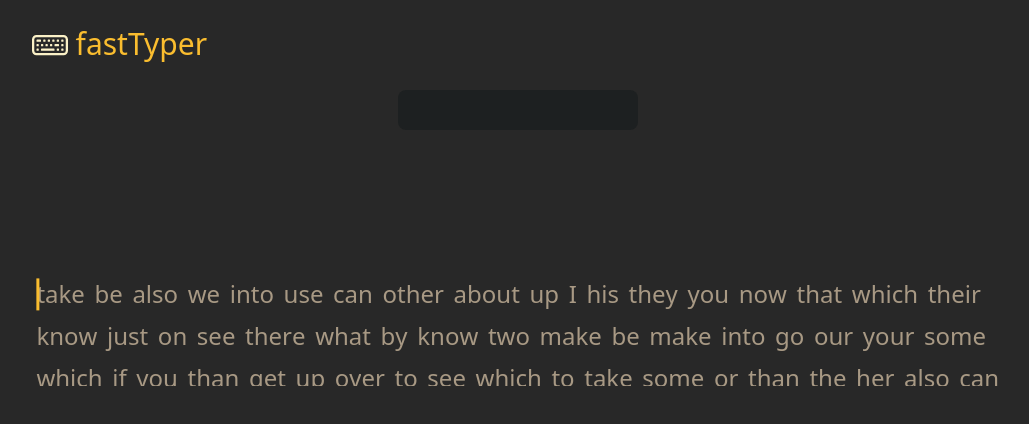
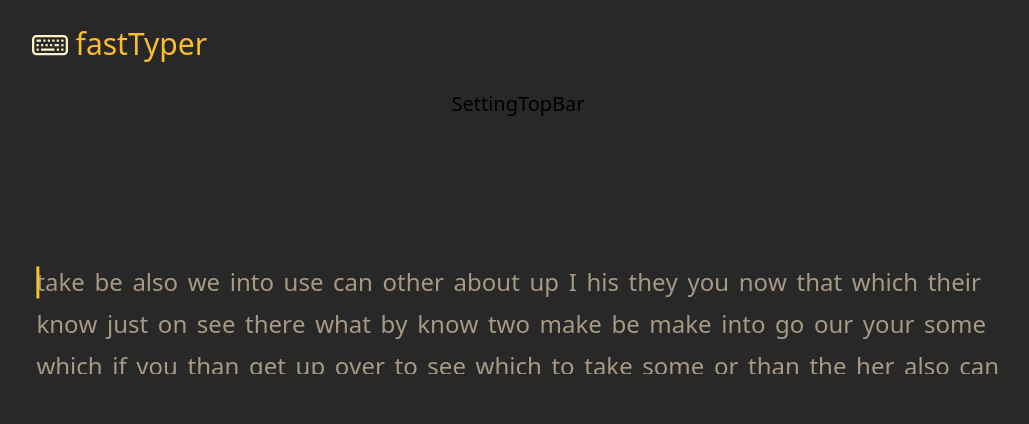
Before and after one commit to pinugit/fastTyper, a React (Vite) app: page / in a window 1280 px wide. Shown: the top 424 px of the page, without its empty margins (122-1151 px from the left). Built offline with nearby package versions, Linux system fonts and the light colour scheme.

Commit message:
created a topbar component

```diff
--- a/src/App.tsx
+++ b/src/App.tsx
@@ -2,6 +2,7 @@ import { useState } from "react";
 import GenerateRandomWords from "./components/GenerateRandomWords";
 import Cursor from "./components/cursor";
 import { BsKeyboard } from "react-icons/bs";
+import SettingTopBar from "./components/SettingTopBar";
 
 interface Coordinates {
   x: number;
@@ -25,7 +26,7 @@ function App() {
         </div>
         <div className="flex flex-col mt-7">
           <div className="flex justify-center mb-36 ">
-            <div className="bg-primary-dark h-10 w-60 rounded-lg"></div>
+            <SettingTopBar />
           </div>
           <GenerateRandomWords
             onType={(coordinates) => handleCoordinates(coordinates)}
--- /dev/null
+++ b/src/components/SettingTopBar.tsx
@@ -0,0 +1,5 @@
+const SettingTopBar = () => {
+  return <div>SettingTopBar</div>;
+};
+
+export default SettingTopBar;
```
